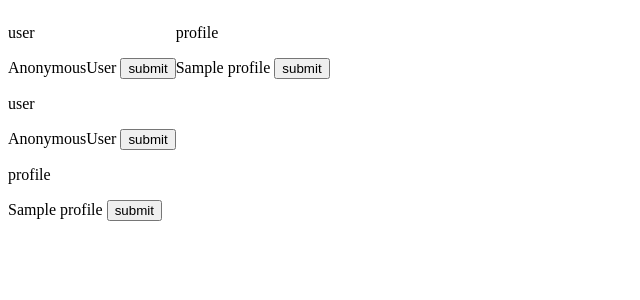
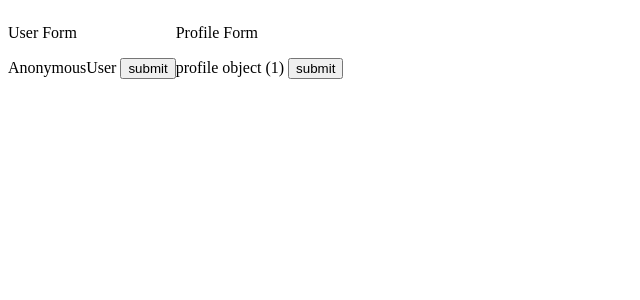
Before and after one commit to ankit7patel/Model__RelationShip_all, a Django app: template project/app/templates/base.html in a window 1280 px wide. Shown: the top 300 px of the page, without its empty margins (0-640 px from the left). Run offline with Django 5.2, Linux system fonts and the light colour scheme; the template is opened without the code that fills it: values that come from a table or form of the project are taken from there, others are empty; tables that the repository leaves empty hold one stand-in row (values such as "Sample post").

Commit message:
create table form

```diff
--- a/project/app/models.py
+++ b/project/app/models.py
@@ -41,10 +41,10 @@ class user(models.Model):
 
 
 class profile(models.Model):
-    name=models.CharField(max_length=50)
+    name=models.OneToOneField(user,on_delete=models.CASCADE)
     quli=models.CharField(max_length=50)
-    expe=models.CharField(max_length=50)
+    expe=models.IntegerField()
     skills=models.CharField(max_length=50)
     other=models.CharField(max_length=50)
-    def __str__(self):
-        return str(self.name)
+    # def __str__(self):
+    #     return str(self.quli)
--- a/project/app/templates/base.html
+++ b/project/app/templates/base.html
@@ -7,31 +7,15 @@
 </head>
 <body>
     <section style="display: flex;">
-        <form>
-
-            <p> user </p>
-            {{user}}
-            <button text="submit" > submit </button>
-        </form>
-
-        <form>
-            <p> profile </p>
-            {{profile}}
-            <button text="submit" > submit </button>
-        </form>
-
-    </section>
-
-    <section>
         <form action="{% url 'userdata' %}" method="post">
             {% csrf_token %}
-            <p> user </p>
+            <p> User Form </p>
             {{user}}
             <button text="submit" > submit </button>
         </form>
         <form action=""  method="post">
             {% csrf_token %}
-            <p> profile </p>
+            <p> Profile Form </p>
             {{profile}}
             <button text="submit" > submit </button>
         </form>
--- a/project/app/urls.py
+++ b/project/app/urls.py
@@ -2,12 +2,12 @@ from django.shortcuts import render
 
 # Create your views here.
 from django.urls import path
-from django.contrib import admin
+# from django.contrib import admin
 from app import views
 
 urlpatterns = [
     path('',views.base),
-    path('', admin.site.urls),
+    # path('', admin.site.urls),
     path('userdata/',views.userdata,name="userdata")
 
 
```
Also changed, not shown: project/app/views.py (+10 -10 lines), project/app/migrations/0005_alter_profile_expe_alter_profile_name.py (added), project/db.sqlite3.
